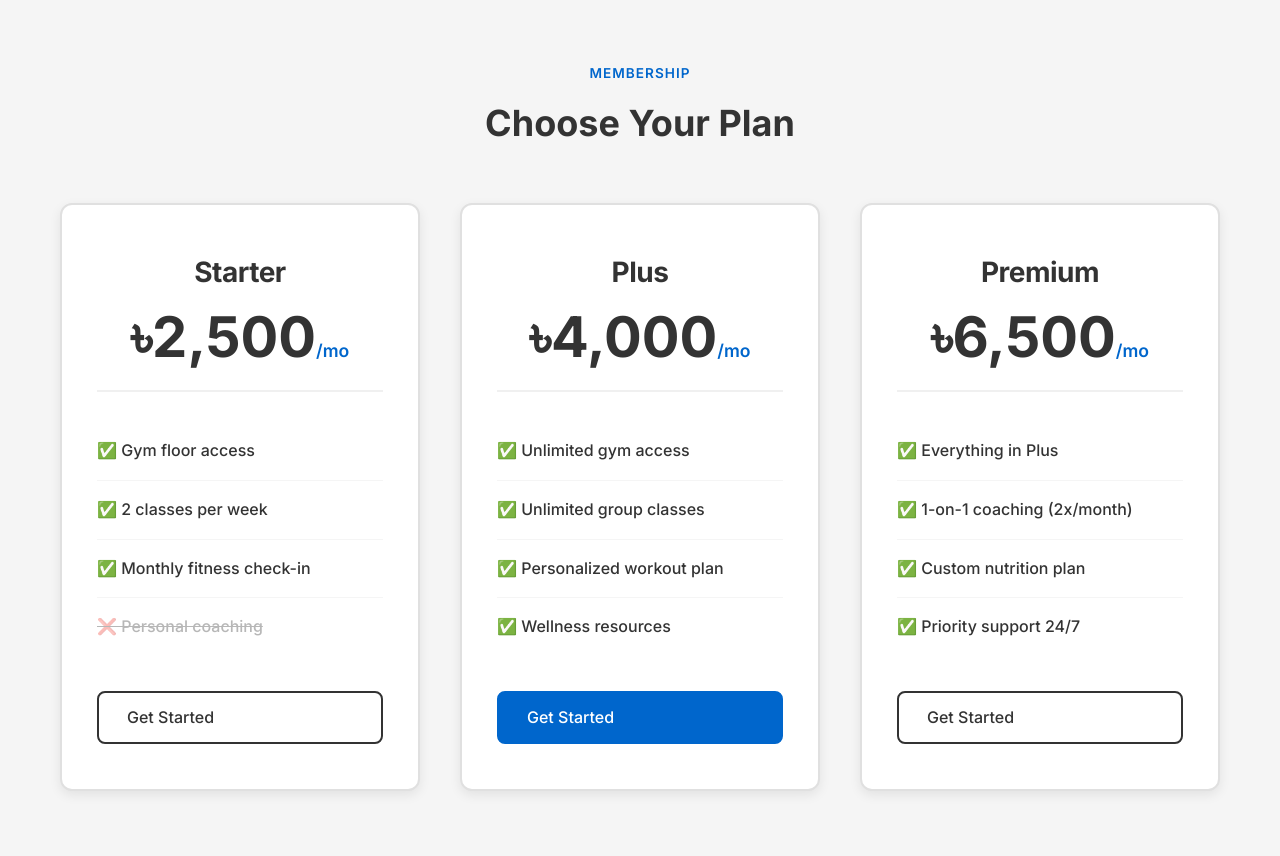
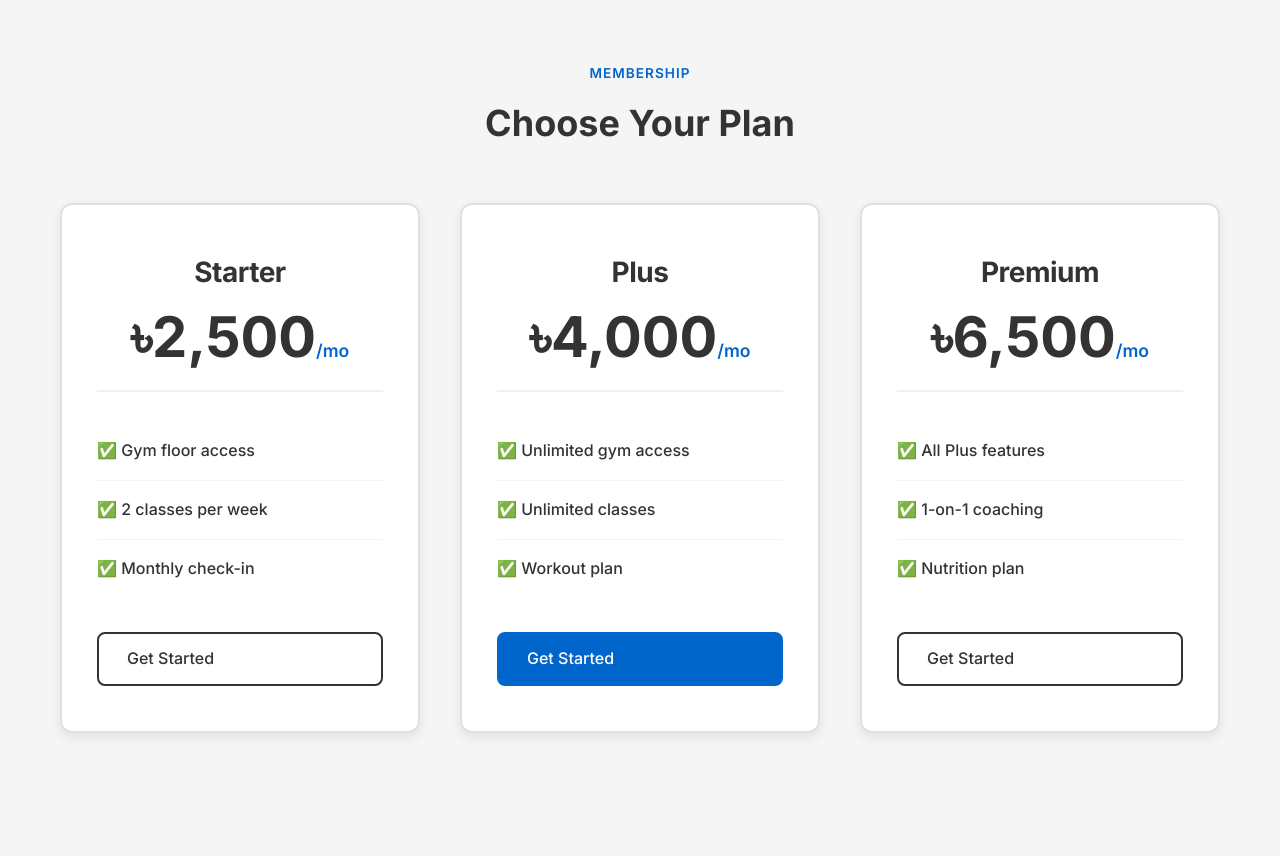
Before and after one commit to shouvikofficial/web-engineering-project, a PHP site: page / in a window 1280 px wide. Shown: the part 3222-4078 px from the top of the page. Run offline with PHP 8.4, Linux system fonts and the light colour scheme; data comes from the database, SQL or seed files in the repository; tables that the repository leaves empty hold one stand-in row (values such as "Sample post"); grey boxes marked "Sample" are stand-in pictures.

Commit message:
show plan in main page from database

```diff
--- a/index.php
+++ b/index.php
@@ -184,49 +184,64 @@
             <span class="section-tag">Membership</span>
             <h2 class="text-white">Choose Your Plan</h2>
         </div>
+
         <div class="pricing-grid">
+
+        <?php
+        include 'backend/connection.php';
+
+        $plans = mysqli_query($con, "SELECT * FROM pricing_plans ORDER BY price ASC");
+
+        while ($p = mysqli_fetch_assoc($plans)) {
+
+            // Convert features into list items
+            $features = explode(",", $p['features']);
+
+            echo '
             <div class="card pricing-card">
+
                 <div class="pricing-header">
-              <h3>Starter</h3>
-              <div class="price">৳2,500<span>/mo</span></div>
+                    <h3>' . $p['plan_name'] . '</h3>
+                    <div class="price">৳' . number_format($p['price']) . '<span>/mo</span></div>
                 </div>
-            <ul class="pricing-features">
-              <li>✅ Gym floor access</li>
-              <li>✅ 2 classes per week</li>
-              <li>✅ Monthly fitness check-in</li>
-              <li class="disabled">❌ Personal coaching</li>
+
+                <ul class="pricing-features">';
+
+                foreach ($features as $f) {
+                    $f = trim($f);
+
+                    // Check for disabled item :no
+                    if (str_ends_with($f, ":no")) {
+                        $clean = str_replace(":no", "", $f);
+                        echo '<li class="disabled">❌ ' . $clean . '</li>';
+                    } else {
+                        echo '<li>✅ ' . $f . '</li>';
+                    }
+                }
+
+            echo '
                 </ul>
-            <a href="register.html" class="btn btn-outline-dark full-width">Get Started</a>
+
+                <a href="register.php?plan=' . $p['id'] . '" class="btn ';
+
+                // Middle plan is highlighted (Plus)
+                if ($p['plan_name'] == "Plus") {
+                    echo 'btn-primary';
+                } else {
+                    echo 'btn-outline-dark';
+                }
+
+            echo ' full-width">Get Started</a>
+
             </div>
-          <div class="card pricing-card">
-            <div class="pricing-header">
-              <h3>Plus</h3>
-              <div class="price">৳4,000<span>/mo</span></div>
-            </div>
-            <ul class="pricing-features">
-              <li>✅ Unlimited gym access</li>
-              <li>✅ Unlimited group classes</li>
-              <li>✅ Personalized workout plan</li>
-              <li>✅ Wellness resources</li>
-            </ul>
-            <a href="register.html" class="btn btn-primary full-width">Get Started</a>
-          </div>
-          <div class="card pricing-card">
-            <div class="pricing-header">
-              <h3>Premium</h3>
-              <div class="price">৳6,500<span>/mo</span></div>
-            </div>
-            <ul class="pricing-features">
-              <li>✅ Everything in Plus</li>
-              <li>✅ 1-on-1 coaching (2x/month)</li>
-              <li>✅ Custom nutrition plan</li>
-              <li>✅ Priority support 24/7</li>
-            </ul>
-            <a href="register.html" class="btn btn-outline-dark full-width">Get Started</a>
-          </div>
+            ';
+        }
+        ?>
+
         </div>
     </div>
 </section>
+
 
     <section id="contact" class="section bg-light">
       <div class="container contact-container">
```
Lines whose indentation alone changed are shown as unchanged.
